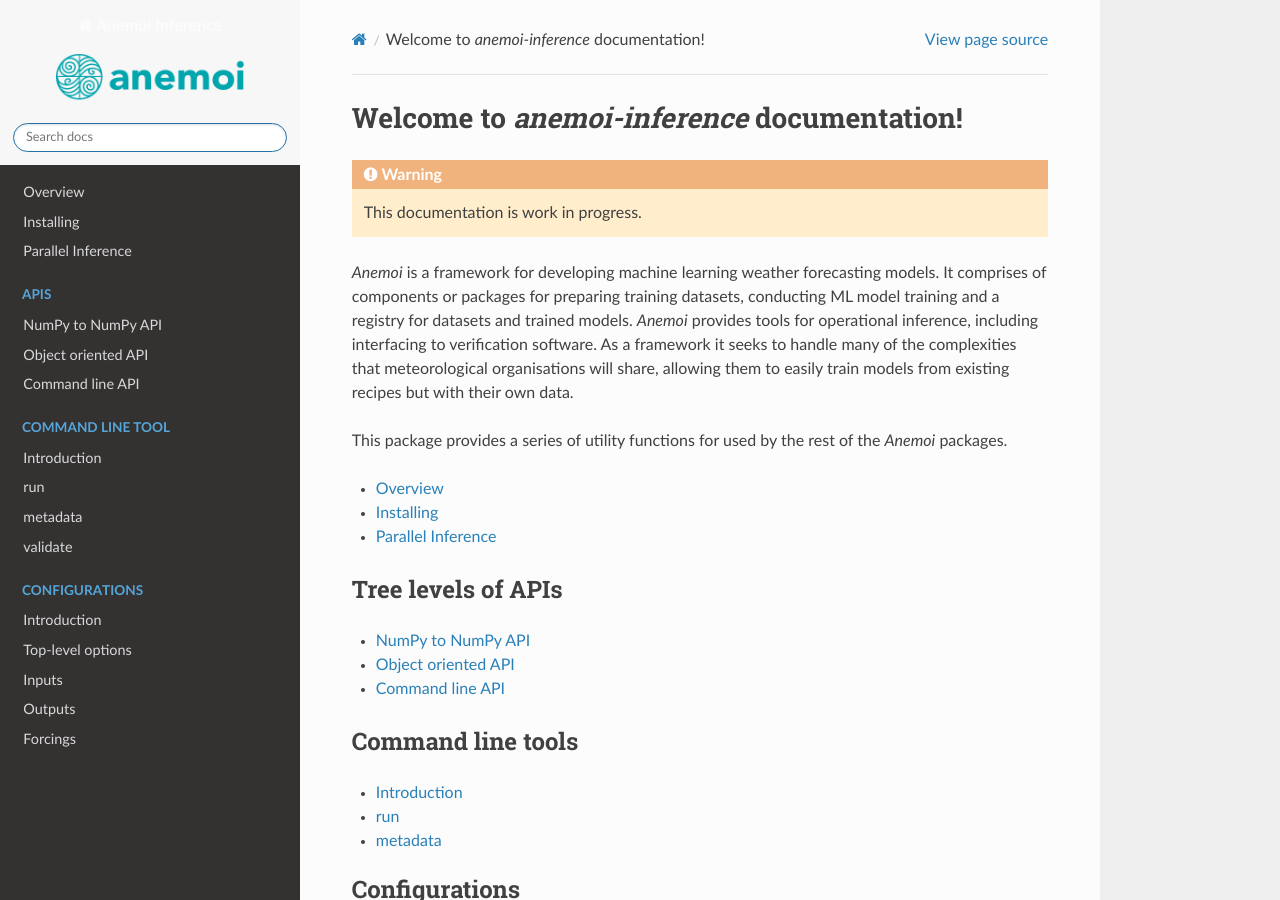
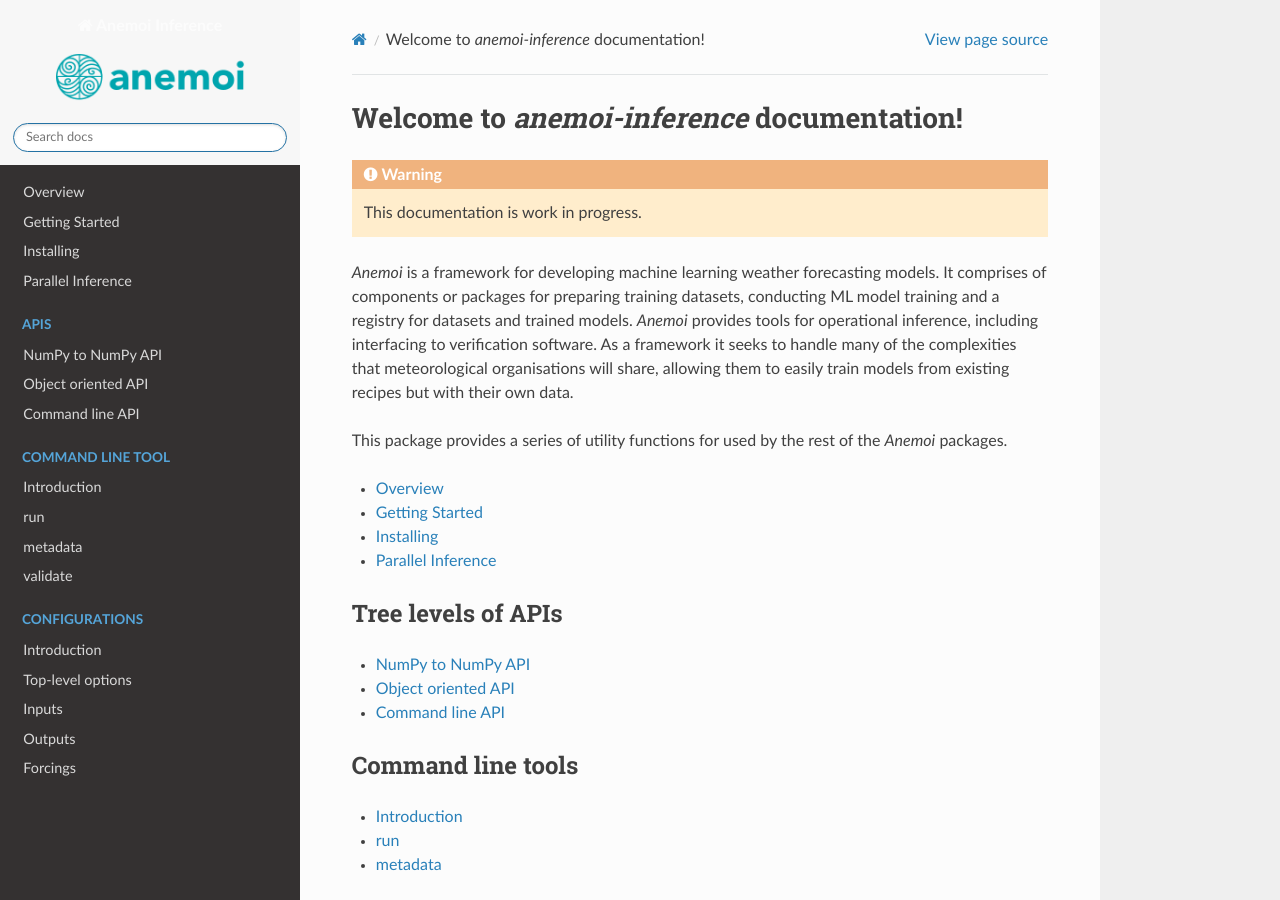
Before and after one commit to ecmwf/anemoi-inference, a Sphinx documentation site: the page built from docs/index.rst, in a window 1280 px wide and 900 px high. Built offline with Sphinx 7.4.7 and the Read the Docs theme 3.1.0, drawn with Linux system fonts in a browser that asks for light colours; the version number could not be read and is left out.

Commit message:
docs: Add getting started page doc page.

```diff
--- /dev/null
+++ b/docs/getting-started/getting-started.rst
@@ -0,0 +1,6 @@
+############
+ Getting Started
+############
+
+For an example of how to quickly use anemoi to make predictions with a trained model, please visit
+the `hugging-face example for AIFS Single 1 <https://huggingface.co/ecmwf/aifs-single-1.0#how-to-get-started-with-the-model>`_.
--- a/docs/index.rst
+++ b/docs/index.rst
@@ -23,6 +23,7 @@ This package provides a series of utility functions for used by the rest
 of the *Anemoi* packages.
 
 -  :doc:`overview`
+-  :doc:`getting-started/getting-started`
 -  :doc:`installing`
 -  :doc:`parallel`
 
@@ -31,6 +32,7 @@ of the *Anemoi* packages.
    :hidden:
 
    overview
+   getting-started/getting-started
    installing
    parallel
 
```
